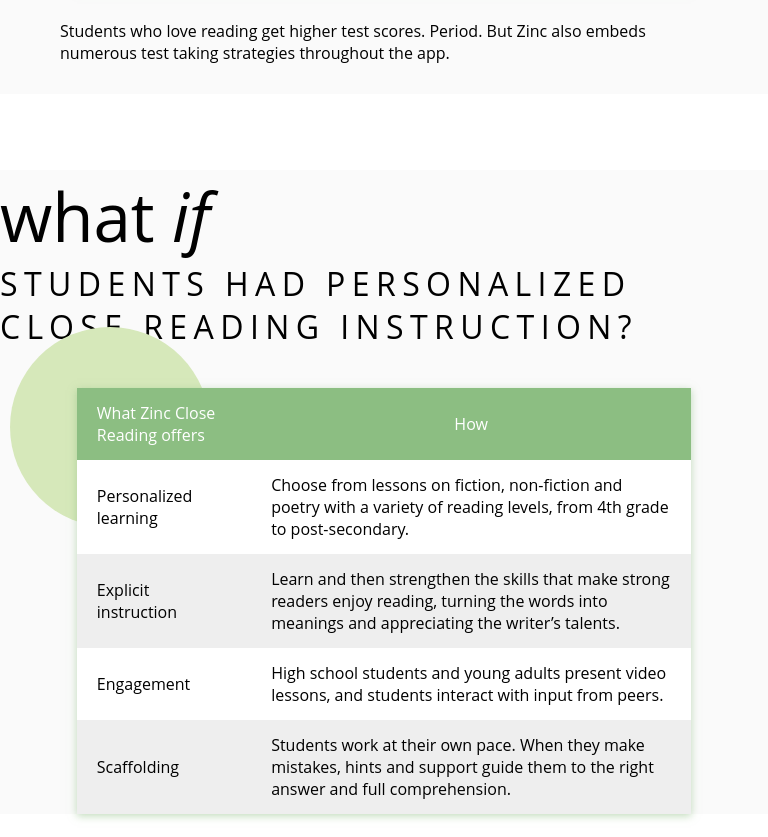
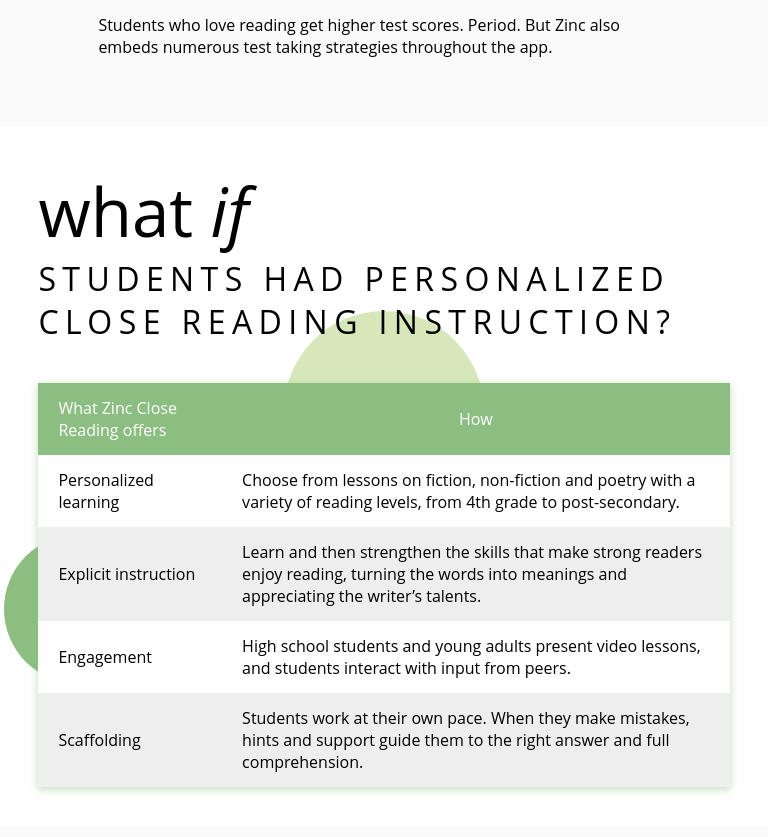
Before and after one commit to deepakkadarivel/marketingsite, a React (Create React App) app: page / in a window 768 px wide. Shown: the part 1960-2797 px from the top of the page. Built offline with nearby package versions, Linux system fonts and the light colour scheme.

Commit message:
[ZMS-016] charts css fix for responsiveness

```diff
--- a/src/components/chart/ChartComponent.js
+++ b/src/components/chart/ChartComponent.js
@@ -9,8 +9,8 @@
   const isReadings = data.type === 'readings';
 
   return (
-    <div className="chart">
-      <section className="chart__section chart--bg parallax">
+    <div className={`chart ${isMethod ? 'chart--bg' : ''}`}>
+      <section className="chart__section">
         <SectionTitleComponent subHeader={data.contentSubHeader} />
         <table className="chart__table">
           <thead>
--- a/src/components/chart/chart.css
+++ b/src/components/chart/chart.css
@@ -1,10 +1,11 @@
 .chart {
-  margin: 10% 0;
+  padding: 5%;
 }
 .chart--bg {
   background-color: #fafafa;
 }
 .chart__section {
+  padding: 0 12%;
   display: flex;
   flex-direction: column;
   align-items: center;
@@ -13,10 +14,10 @@
 }
 .chart__section .methodsFooter {
   padding: 30px 60px;
+  z-index: 3;
 }
 .chart__table {
   border-collapse: collapse;
-  width: 80%;
   color: #000000;
   background-color: #ffffff;
   text-shadow: none;
@@ -58,11 +59,11 @@
   border-radius: 100%;
   background-color: #d6e8ba;
   z-index: 1;
-  left: 50px;
-  margin-top: -100px;
+  left: 115px;
+  margin-top: -190px;
 }
 .chart .fullCircle--readings {
-  left: auto;
+  left: auto !important;
   margin-top: -40px;
 }
 .chart .fullCircle1 {
@@ -72,7 +73,6 @@
   border-radius: 100%;
   background-color: #8cbe82;
   z-index: 1;
-  right: 30px;
   margin-top: 260px;
 }
 .chart .fullCircle1--readings {
@@ -81,18 +81,29 @@
 }
 
 @media (min-width: 768px) and (max-width: 1024px) {
+  .chart__section {
+    padding: 0;
+  }
   .chart .fullCircle {
     left: 10px;
     margin-top: -130px;
   }
   .chart .fullCircle1 {
     right: 10px;
-    margin-top: 370px;
+    margin-top: 270px;
+  }
+  .chart .fullCircle1--readings {
+    left: 4px;
+    margin-top: 266px;
   }
 }
 
 @media (min-width: 320px) and (max-width: 480px) {
+  .chart__section {
+    padding: 0;
+  }
   .chart__section .methodsFooter {
+    padding: 30px 20px;
     font-size: 14px;
   }
   .chart__table {
@@ -112,7 +123,7 @@
   .chart .fullCircle1 {
     height: 100px;
     width: 100px;
-    right: 10px;
-    margin-top: 290px;
+    left: 5px;
+    margin-top: 266px;
   }
 }
--- a/src/components/chart/chart.scss
+++ b/src/components/chart/chart.scss
@@ -1,11 +1,12 @@
 .chart {
-  margin: 10% 0;
+  padding: 5%;
 
   &--bg {
     background-color: #fafafa;
   }
 
   &__section {
+    padding: 0 12%;
     display: flex;
     flex-direction: column;
     align-items: center;
@@ -14,12 +15,12 @@
 
     .methodsFooter {
       padding: 30px 60px;
+      z-index: 3;
     }
   }
 
   &__table {
     border-collapse: collapse;
-    width: 80%;
     color: #000000;
     background-color: #FFFFFF;
     text-shadow: none;
@@ -36,7 +37,6 @@
       text-align: left;
       padding: 14px 20px;
     }
-
 
     td:not(:first-child) {
       text-align: center;
@@ -70,11 +70,11 @@
     border-radius: 100%;
     background-color: #D6E8BA;
     z-index: 1;
-    left: 50px;
-    margin-top: -100px;
+    left: 115px;
+    margin-top: -190px;
 
     &--readings {
-      left: auto;
+      left: auto !important;
       margin-top: -40px;
     }
   }
@@ -86,7 +86,6 @@
     border-radius: 100%;
     background-color: #8CBE82;
     z-index: 1;
-    right: 30px;
     margin-top: 260px;
 
     &--readings {
@@ -98,6 +97,14 @@
 
 @media (min-width: 768px) and (max-width: 1024px) {
   .chart {
+    &__section {
+      padding: 0;
+
+      //.methodsFooter {
+      //  padding: 30px 60px;
+      //}
+    }
+
     .fullCircle {
       left: 10px;
       margin-top: -130px;
@@ -105,20 +112,22 @@
 
     .fullCircle1 {
       right: 10px;
-      margin-top: 370px;
+      margin-top: 270px;
+
+      &--readings {
+        left: 4px;
+        margin-top: 266px;
+      }
     }
-  }
-}
-
-@media (min-width: 481px) and (max-width: 767px) {
-  .chart {
   }
 }
 
 @media (min-width: 320px) and (max-width: 480px) {
   .chart {
     &__section {
+      padding: 0;
       .methodsFooter {
+        padding: 30px 20px;
         font-size: 14px;
       }
     }
@@ -141,8 +150,8 @@
     .fullCircle1 {
       height: 100px;
       width: 100px;
-      right: 10px;
-      margin-top: 290px;
+      left: 5px;
+      margin-top: 266px;
     }
   }
 }
--- a/src/components/sectionTitle/sectionTitle.css
+++ b/src/components/sectionTitle/sectionTitle.css
@@ -1,16 +1,17 @@
+.section {
+  z-index: 4;
+}
 .section__header {
   font-size: 4.4em;
 }
 .section__header span {
   font-style: italic;
 }
-
 .section__sub-header {
   font-size: 2em;
   letter-spacing: 0.2em;
   text-transform: uppercase;
 }
-
 .section__content {
   margin-top: 20px;
   font-size: 1em;
--- a/src/components/sectionTitle/sectionTitle.scss
+++ b/src/components/sectionTitle/sectionTitle.scss
@@ -1,4 +1,6 @@
 .section {
+  z-index: 4;
+
   &__header {
     font-size: 4.4em;
     span {
```
